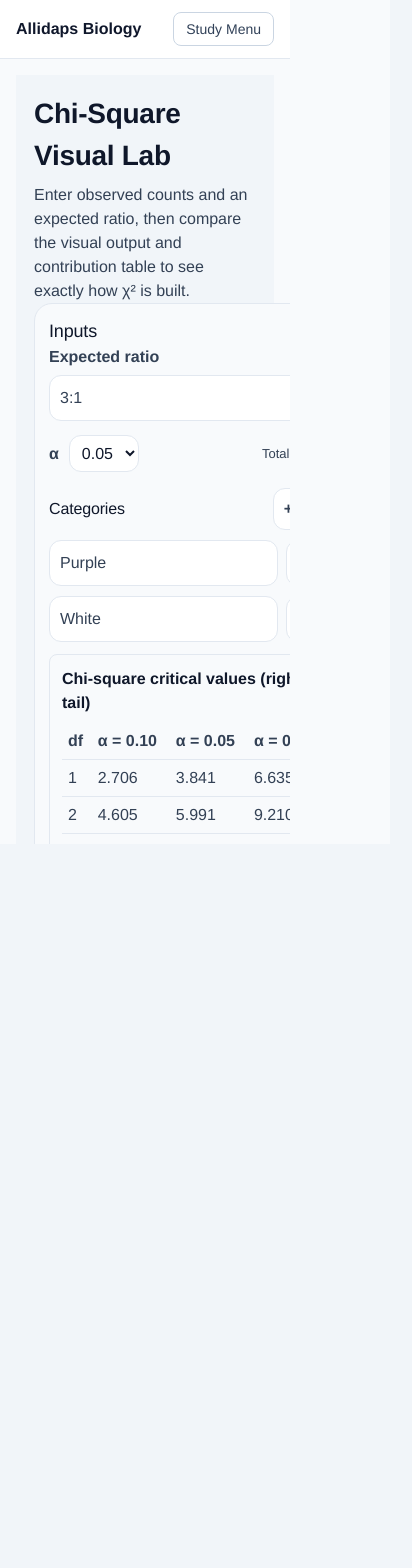
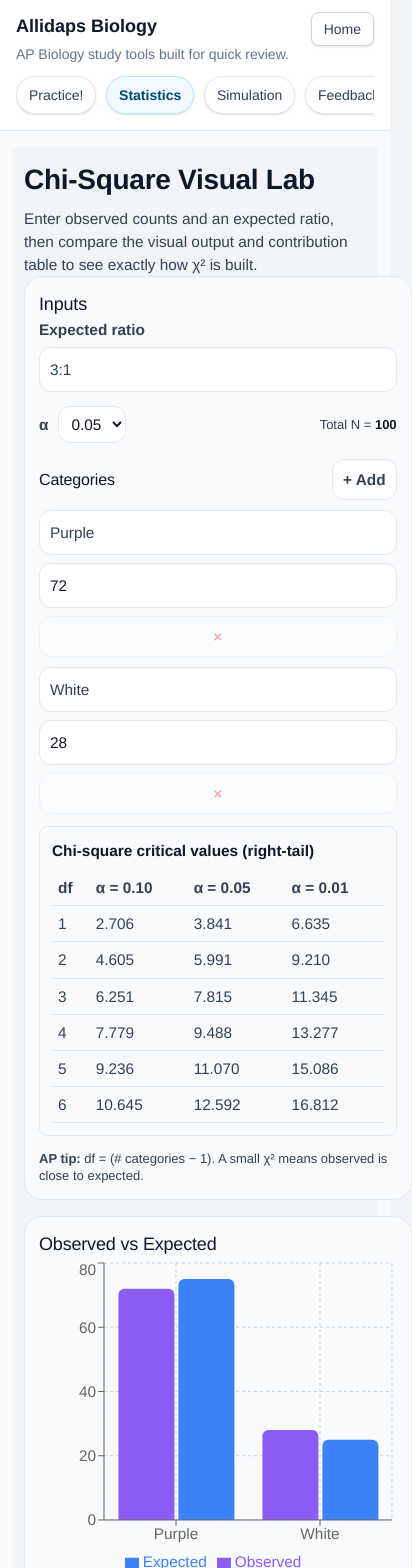
Before and after one commit to Padustin/AllidapsBiology, a Next.js app: page /sims/chi-square in a window 390 px wide. Shown: the top 1568 px of the page, 412 px wide, since content can reach past the window. Before the commit the page ends 844 px from the top, so only its background shows below. Built offline with nearby package versions, Linux system fonts and the light colour scheme.

Commit message:
Improve tablet and mobile study layouts

```diff
--- a/app/globals.css
+++ b/app/globals.css
@@ -137,6 +137,97 @@ body {
   fill: rgba(29, 78, 216, 0.5);
 }
 
+.mobile-sims-nav {
+  display: flex;
+  gap: 0.6rem;
+  overflow-x: auto;
+  padding-bottom: 0.25rem;
+  scrollbar-width: none;
+}
+
+.mobile-sims-nav::-webkit-scrollbar {
+  display: none;
+}
+
+.study-toolbar,
+.study-toolbar-group,
+.study-toolbar-actions,
+.study-action-row,
+.choice-row {
+  min-width: 0;
+}
+
+@media (max-width: 767px) {
+  .study-screen {
+    font-size: 0.96rem;
+  }
+
+  .study-toolbar {
+    display: flex;
+    flex-wrap: wrap;
+    align-items: stretch;
+    gap: 0.75rem;
+  }
+
+  .study-toolbar-group,
+  .study-toolbar-actions,
+  .study-action-row,
+  .choice-row {
+    display: flex;
+    flex-wrap: wrap;
+    align-items: stretch;
+    gap: 0.5rem;
+    width: 100%;
+  }
+
+  .study-toolbar-group > *,
+  .study-toolbar-actions > *,
+  .study-action-row > * {
+    flex: 1 1 100%;
+    min-width: 0;
+  }
+
+  .choice-row > .choice-main {
+    flex: 1 1 100%;
+  }
+
+  .choice-row > .choice-icon,
+  .choice-row > .choice-secondary {
+    flex: 1 1 calc(50% - 0.25rem);
+  }
+
+  .study-toolbar select,
+  .study-toolbar button,
+  .study-action-row button,
+  .choice-row button {
+    min-height: 44px;
+  }
+
+  .dna-title-card {
+    min-height: 76px;
+  }
+
+  .dna-flow {
+    width: 260%;
+  }
+}
+
+@media (min-width: 768px) and (max-width: 1023px) {
+  .study-toolbar {
+    display: flex;
+    flex-wrap: wrap;
+    gap: 0.75rem;
+    align-items: center;
+  }
+
+  .study-toolbar-actions {
+    display: flex;
+    flex-wrap: wrap;
+    gap: 0.5rem;
+    margin-left: auto;
+  }
+}
+
 @keyframes dna-flow-move {
   from {
     transform: translateX(0);
--- a/app/page.tsx
+++ b/app/page.tsx
@@ -3,19 +3,19 @@ import { ToolCard } from "./components/ui/study-kit";
 
 export default function Home() {
   return (
-    <div className="min-h-screen bg-[radial-gradient(circle_at_12%_18%,#dff4ea_0%,#f7f8fc_36%,#eef5ff_66%,#e8f5f8_100%)] px-5 py-10 sm:px-8">
+    <div className="min-h-screen bg-[radial-gradient(circle_at_12%_18%,#dff4ea_0%,#f7f8fc_36%,#eef5ff_66%,#e8f5f8_100%)] px-4 py-7 sm:px-8 sm:py-10">
       <main className="mx-auto grid w-full max-w-6xl gap-5">
         <section className="grid gap-4 py-2 sm:py-4">
           <p className="text-xs font-semibold uppercase tracking-[0.14em] text-emerald-700">Allidaps Biology</p>
-          <h1 className="text-balance text-4xl font-extrabold tracking-tight text-slate-900 sm:text-5xl">Study AP Biology with confidence</h1>
-          <p className="max-w-3xl text-pretty text-slate-600 sm:text-lg">
+          <h1 className="text-balance text-3xl font-extrabold tracking-tight text-slate-900 sm:text-5xl">Study AP Biology with confidence</h1>
+          <p className="max-w-3xl text-pretty text-sm text-slate-600 sm:text-lg">
             Use focused active-recall practice, AP-style review sets, visual chi-square labs, and an immersive cell simulation to prep smarter every day.
           </p>
-          <div className="mt-1 flex flex-wrap items-center gap-3">
-            <Link href="/sims/active-recall" className="rounded-xl border border-sky-700 bg-sky-600 px-4 py-2.5 text-sm font-semibold text-white shadow-sm transition hover:bg-sky-700">
+          <div className="mt-1 flex flex-col gap-3 sm:flex-row sm:flex-wrap sm:items-center">
+            <Link href="/sims/active-recall" className="w-full rounded-xl border border-sky-700 bg-sky-600 px-4 py-3 text-center text-sm font-semibold text-white shadow-sm transition hover:bg-sky-700 sm:w-auto sm:py-2.5">
               Start studying
             </Link>
-            <Link href="/sims/simulations" className="rounded-xl border border-slate-300 bg-white px-4 py-2.5 text-sm font-semibold text-slate-700 transition hover:bg-slate-50">
+            <Link href="/sims/simulations" className="w-full rounded-xl border border-slate-300 bg-white px-4 py-3 text-center text-sm font-semibold text-slate-700 transition hover:bg-slate-50 sm:w-auto sm:py-2.5">
               Open cell simulation
             </Link>
           </div>
--- a/app/sims/chi-square/explanation/page.tsx
+++ b/app/sims/chi-square/explanation/page.tsx
@@ -17,7 +17,7 @@ export default function Page() {
   return (
     <div className="study-screen" style={{ display: "grid", gap: 16, color: text }}>
       <div style={{ border: `1px solid ${border}`, borderRadius: 18, padding: 14, background: cardBg }}>
-        <h1 style={{ margin: 0, fontSize: 26, fontWeight: 900, color: heading }}>
+        <h1 style={{ margin: 0, fontSize: 26, fontWeight: 900, color: heading }} className="text-[clamp(1.65rem,4.4vw,2rem)]">
           Chi-Square Explanation (AP Bio)
         </h1>
         <p style={{ marginTop: 10, lineHeight: 1.45 }}>
@@ -75,7 +75,7 @@ export default function Page() {
         <h2 style={{ marginTop: 0, color: heading }}>Simple example — coin toss</h2>
         <p>Suppose you expect a fair coin (50/50) but observe 60 heads and 40 tails (N = 100).</p>
 
-        <div style={{ display: "grid", gridTemplateColumns: "1fr 1fr", gap: 12 }}>
+        <div className="grid gap-3 md:grid-cols-2" style={{ display: "grid", gap: 12 }}>
           <div style={{ border: `1px solid ${border}`, borderRadius: 14, padding: 12, background: "white" }}>
             <div style={{ fontWeight: 900, color: heading, marginBottom: 6 }}>Observed</div>
             {O.map((v, i) => (
--- a/app/sims/chi-square/page.tsx
+++ b/app/sims/chi-square/page.tsx
@@ -238,12 +238,13 @@ export default function Page() {
         style={{
           width: "100%",
           margin: 0,
-          padding: 18,
+          padding: 12,
           fontFamily: "\"Helvetica Neue\", Helvetica, Arial, sans-serif",
           color: text,
         }}
+        className="sm:p-[18px]"
       >
-        <h1 style={{ fontSize: 28, fontWeight: 800, marginBottom: 6, color: heading }}>
+        <h1 style={{ fontSize: 28, fontWeight: 800, marginBottom: 6, color: heading }} className="text-[clamp(1.75rem,4.6vw,2rem)]">
           Chi-Square Visual Lab
         </h1>
         <p style={{ marginTop: 0, color: text }}>
@@ -251,9 +252,9 @@ export default function Page() {
         </p>
 
         <div
+          className="grid items-start gap-4 lg:grid-cols-[minmax(0,0.95fr)_minmax(0,1.25fr)]"
           style={{
             display: "grid",
-            gridTemplateColumns: "repeat(auto-fit, minmax(320px, 1fr))",
             gap: 16,
             alignItems: "start",
           }}
@@ -285,7 +286,7 @@ export default function Page() {
               }}
             />
 
-            <div style={{ marginTop: 14, display: "flex", gap: 10, alignItems: "center" }}>
+            <div style={{ marginTop: 14, display: "flex", gap: 10, alignItems: "center", flexWrap: "wrap" }}>
               <label style={{ fontWeight: 700 }}>α</label>
               <select
                 value={alpha}
@@ -306,7 +307,7 @@ export default function Page() {
               </div>
             </div>
 
-            <div style={{ marginTop: 16, display: "flex", justifyContent: "space-between", alignItems: "center" }}>
+            <div style={{ marginTop: 16, display: "flex", justifyContent: "space-between", alignItems: "center", gap: 10, flexWrap: "wrap" }}>
               <h3 style={{ margin: 0, fontSize: 16, color: heading }}>Categories</h3>
               <button
                 onClick={addCategory}
@@ -325,7 +326,7 @@ export default function Page() {
 
             <div style={{ marginTop: 10, display: "grid", gap: 10 }}>
               {cats.map((c, i) => (
-                <div key={i} style={{ display: "grid", gridTemplateColumns: "1fr 110px 34px", gap: 8 }}>
+                <div key={i} className="grid gap-2 sm:grid-cols-[minmax(0,1fr)_110px_40px]" style={{ display: "grid", gap: 8 }}>
                   <input
                     value={c.name}
                     onChange={(e) => updateCat(i, { name: e.target.value })}
--- a/app/sims/layout.tsx
+++ b/app/sims/layout.tsx
@@ -6,6 +6,12 @@ import type { ReactNode } from "react";
 
 export default function SimsLayout({ children }: { children: ReactNode }) {
   const pathname = usePathname();
+  const mobileLinks = [
+    { href: "/sims/active-recall", label: "Practice!", active: pathname.startsWith("/sims/active-recall") },
+    { href: "/sims/chi-square", label: "Statistics", active: pathname.startsWith("/sims/chi-square") },
+    { href: "/sims/simulations", label: "Simulation", active: pathname.startsWith("/sims/simulations") },
+    { href: "/sims/feedback", label: "Feedback", active: pathname.startsWith("/sims/feedback") },
+  ];
 
   function navClass(href: string) {
     const isActive = pathname === href;
@@ -20,9 +26,9 @@ export default function SimsLayout({ children }: { children: ReactNode }) {
   }
 
   return (
-    <div className="h-dvh overflow-hidden bg-slate-50">
-      <div className="grid h-dvh w-full grid-cols-[290px_minmax(0,1fr)]">
-        <aside className="hidden h-dvh flex-col border-r border-slate-200 bg-slate-100/70 p-4 md:flex">
+    <div className="min-h-dvh bg-slate-50 lg:h-dvh lg:overflow-hidden">
+      <div className="min-h-dvh w-full lg:grid lg:h-dvh lg:grid-cols-[290px_minmax(0,1fr)]">
+        <aside className="hidden h-dvh flex-col border-r border-slate-200 bg-slate-100/70 p-4 lg:flex">
           <div className="dna-title-card relative overflow-hidden rounded-2xl border border-slate-200 bg-white p-4 shadow-sm">
             <svg
               aria-hidden="true"
@@ -122,16 +128,33 @@ export default function SimsLayout({ children }: { children: ReactNode }) {
           <p className="mt-auto px-2 pt-3 text-xs text-slate-500">Built by Justin A Padilla</p>
         </aside>
 
-        <main className="h-dvh min-w-0 overflow-auto">
-          <header className="sticky top-0 z-10 border-b border-slate-200 bg-white/90 px-4 py-3 backdrop-blur md:hidden">
-            <div className="flex items-center justify-between gap-3">
-              <p className="text-base font-bold text-slate-900">Allidaps Biology</p>
-              <Link href="/sims/active-recall" className="rounded-lg border border-slate-300 px-3 py-1.5 text-sm font-medium text-slate-700">
-                Study Menu
+        <main className="min-w-0 lg:h-dvh lg:overflow-auto">
+          <header className="sticky top-0 z-10 border-b border-slate-200 bg-white/95 px-4 py-3 backdrop-blur lg:hidden">
+            <div className="flex items-start justify-between gap-3">
+              <div className="min-w-0">
+                <p className="text-lg font-extrabold text-slate-900">Allidaps Biology</p>
+                <p className="mt-1 text-sm text-slate-500">AP Biology study tools built for quick review.</p>
+              </div>
+              <Link href="/" className="shrink-0 rounded-lg border border-slate-300 bg-white px-3 py-1.5 text-sm font-medium text-slate-700 shadow-sm">
+                Home
               </Link>
             </div>
+            <nav className="mobile-sims-nav mt-3" aria-label="Mobile Sims navigation">
+              {mobileLinks.map((link) => (
+                <Link
+                  key={link.href}
+                  href={link.href}
+                  className={link.active
+                    ? "rounded-full border border-sky-200 bg-sky-50 px-3 py-2 text-sm font-semibold text-sky-900 shadow-sm"
+                    : "rounded-full border border-slate-200 bg-white px-3 py-2 text-sm font-medium text-slate-700 shadow-sm"
+                  }
+                >
+                  {link.label}
+                </Link>
+              ))}
+            </nav>
           </header>
-          <div className="mx-auto w-full max-w-[1500px] p-4 sm:p-6">{children}</div>
+          <div className="mx-auto w-full max-w-[1500px] px-3 py-4 sm:px-5 sm:py-6 lg:p-6">{children}</div>
         </main>
       </div>
     </div>
```
Also changed, not shown: app/components/ui/study-kit.tsx (+6 -6 lines), app/sims/active-recall/ap/page.tsx (+9 -6 lines), app/sims/active-recall/frq-all/page.tsx (+5 -5 lines), app/sims/active-recall/frq-unit/page.tsx (+8 -8 lines), app/sims/active-recall/unit/page.tsx (+12 -9 lines), app/sims/simulations/page.tsx (+7 -5 lines).
